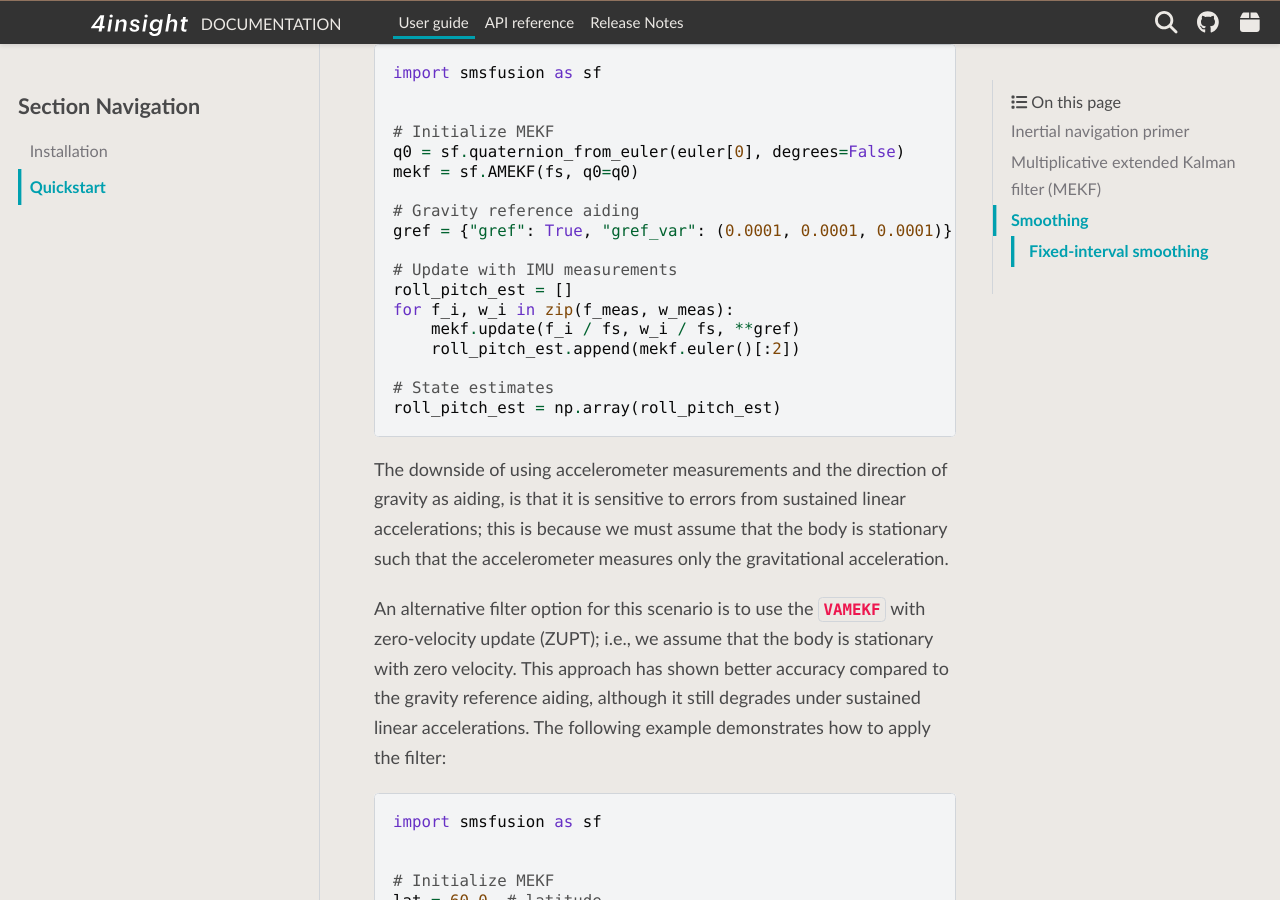
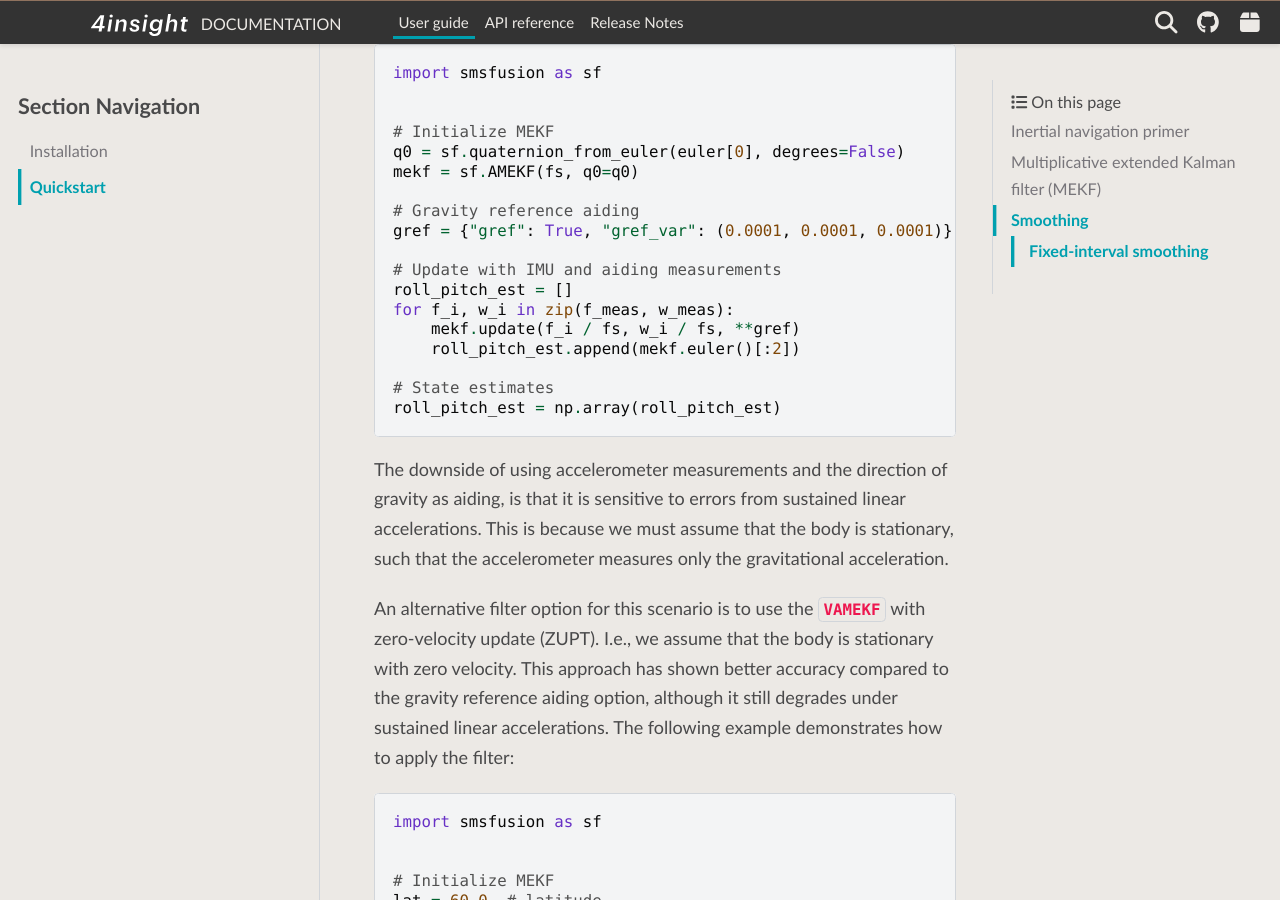
Before and after one commit to 4Subsea/smsfusion-python, a Sphinx documentation site: the page built from docs/user_guide/quickstart.rst, in a window 1280 px wide and 900 px high, scrolled down 3376 px. Built offline with Sphinx 7.4.7 and the PyData theme 0.15.4, drawn with Linux system fonts in a browser that asks for light colours.

Commit message:
some changes

```diff
--- a/docs/user_guide/quickstart.rst
+++ b/docs/user_guide/quickstart.rst
@@ -133,7 +133,7 @@ The following example demonstrates how to apply the filter:
     # Gravity reference aiding
     gref = {"gref": True, "gref_var": (0.0001, 0.0001, 0.0001)}
 
-    # Update with IMU measurements
+    # Update with IMU and aiding measurements
     roll_pitch_est = []
     for f_i, w_i in zip(f_meas, w_meas):
         mekf.update(f_i / fs, w_i / fs, **gref)
@@ -143,14 +143,14 @@ The following example demonstrates how to apply the filter:
     roll_pitch_est = np.array(roll_pitch_est)
 
 The downside of using accelerometer measurements and the direction of gravity as
-aiding, is that it is sensitive to errors from sustained linear accelerations; this
-is because we must assume that the body is stationary such that the accelerometer
+aiding, is that it is sensitive to errors from sustained linear accelerations. This
+is because we must assume that the body is stationary, such that the accelerometer
 measures only the gravitational acceleration.
 
 An alternative filter option for this scenario is to use the :class:`~smsfusion.VAMEKF`
-with zero-velocity update (ZUPT); i.e., we assume that the body is stationary with
+with zero-velocity update (ZUPT). I.e., we assume that the body is stationary with
 zero velocity. This approach has shown better accuracy compared to the gravity
-reference aiding, although it still degrades under sustained linear accelerations.
+reference aiding option, although it still degrades under sustained linear accelerations.
 The following example demonstrates how to apply the filter:
 
 .. code-block:: python
```
